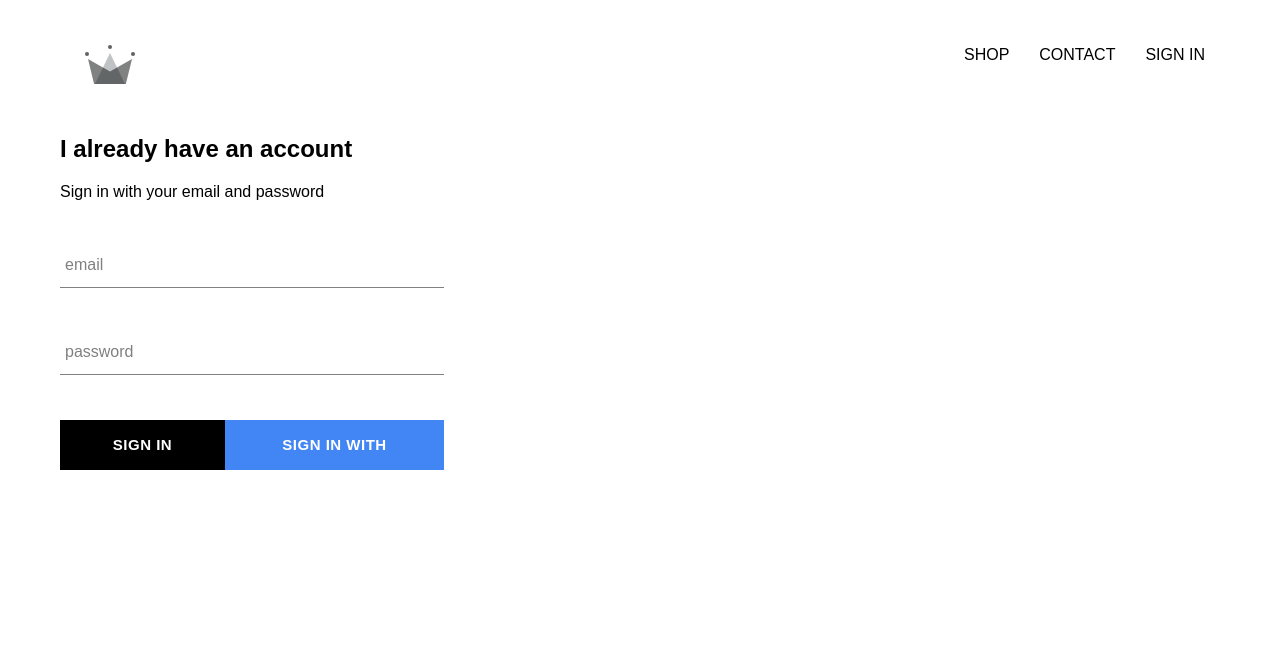
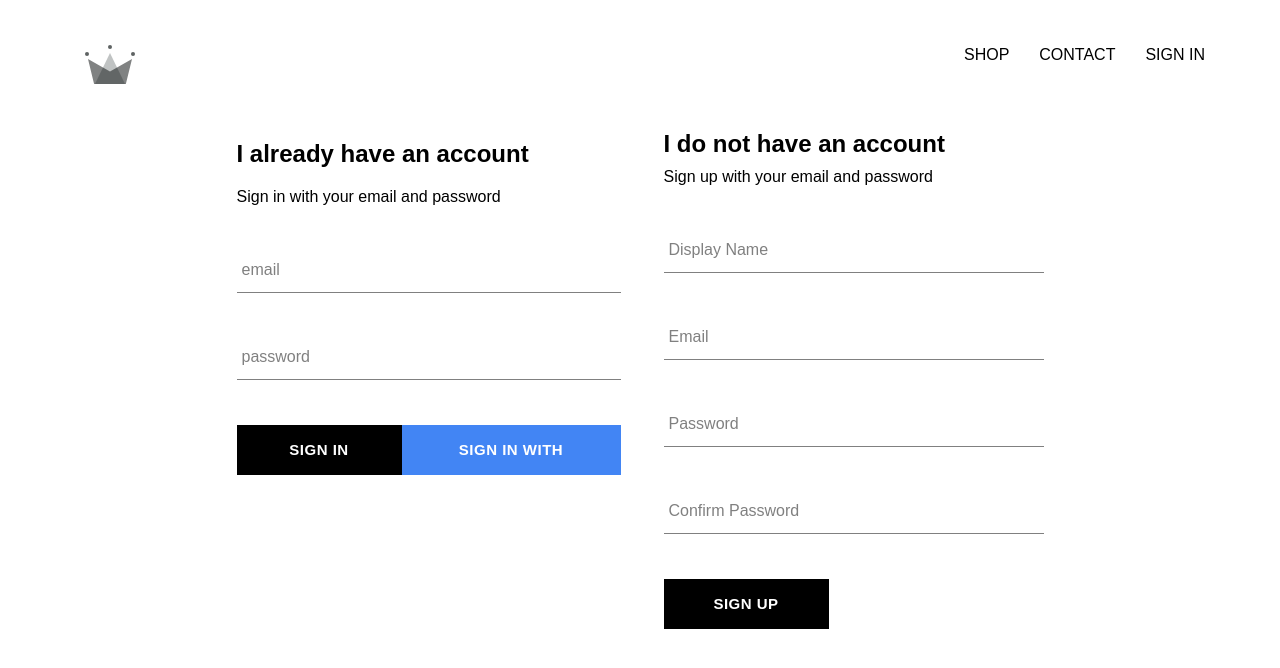
Before and after one commit to Fettabachi/crwn-clothing, a React (Create React App) app: page /signin in a window 1280 px wide. Shown: the top 668 px of the page. Built offline with nearby package versions, Linux system fonts and the light colour scheme; no server answers; a web font is replaced by a local one.

Commit message:
implemented firebase utils, included ability to store authenticated users into our firestorm database

```diff
--- a/src/App.js
+++ b/src/App.js
@@ -7,7 +7,7 @@
 import HomePage from "./pages/homepage/homepage.component";
 import ShopPage from "./pages/shop/shop.component";
 import SignInAndSignUpPage from "./pages/sign-in-and-sign-up/sign-in-and-sign-up.component";
-import { auth } from "./firebase/firebase.utils";
+import { auth, createUserProfileDocument } from "./firebase/firebase.utils";
 
 class App extends React.Component {
   constructor() {
@@ -18,13 +18,27 @@
     };
   }
 
-  unsubscribeFromAuth = null
+  unsubscribeFromAuth = null;
 
   componentDidMount() {
-    this.unsubscribeFromAuth = auth.onAuthStateChanged((user) => {
-      this.setState({ currentUser: user });
+    this.unsubscribeFromAuth = auth.onAuthStateChanged(async (userAuth) => {
+      if (userAuth) {
+        const userRef = await createUserProfileDocument(userAuth);
 
-      console.log(user);
+        userRef.onSnapshot((snapShot) => {
+          this.setState({
+            currentUser: {
+              id: snapShot.id,
+              ...snapShot.data(),
+            },
+          });
+
+          console.log(this.state);
+
+        });
+      }
+
+      this.setState({ currentUser: userAuth });
     });
   }
 
--- /dev/null
+++ b/src/components/sign-up/sign-up.component.jsx
@@ -0,0 +1,100 @@
+import React from "react";
+import FormInput from "../form-input/form-input.component";
+import CustomButton from "../custom-button/custom-button.component";
+import { auth, createUserProfileDocument } from "../../firebase/firebase.utils";
+import "./sign-up.styles.scss";
+
+class SignUp extends React.Component {
+  constructor(props) {
+    super(props);
+
+    this.state = {
+      displayName: "",
+      email: "",
+      password: "",
+      confirmPassword: "",
+    };
+  }
+
+  handleSubmit = async (event) => {
+    event.preventDefault();
+
+    const { displayName, email, password, confirmPassword } = this.state;
+
+    if (password !== confirmPassword) {
+      alert("The passwords don't match");
+      return;
+    }
+
+    try {
+      const { user } = await auth.createUserWithEmailAndPassword(
+        email,
+        password
+      );
+
+      await createUserProfileDocument(user, { displayName });
+
+      this.setState({
+        displayName: "",
+        email: "",
+        password: "",
+        confirmPassword: "",
+      });
+    } catch (error) {
+      console.error(error);
+    }
+  };
+
+  handleChange = (event) => {
+    const { name, value } = event.target;
+    this.setState({ [name]: value });
+  };
+
+  render() {
+    const { displayName, email, password, confirmPassword } = this.state;
+    return (
+      <div className="sign-up">
+        <h2 className="title">I do not have an account</h2>
+        <span>Sign up with your email and password</span>
+
+        <form className="sign-up-form" action="" onSubmit={this.handleSubmit}>
+          <FormInput
+            type="text"
+            name="displayName"
+            value={displayName}
+            onChange={this.handleChange}
+            label="Display Name"
+            required
+          />
+          <FormInput
+            type="email"
+            name="email"
+            value={email}
+            handleChange={this.handleChange}
+            label="Email"
+            required
+          />
+          <FormInput
+            name="password"
+            type="password"
+            value={password}
+            handleChange={this.handleChange}
+            label="Password"
+            required
+          />
+          <FormInput
+            name="confirmPassword"
+            type="password"
+            value={confirmPassword}
+            handleChange={this.handleChange}
+            label="Confirm Password"
+            required
+          />
+          <CustomButton type="submit">SIGN UP</CustomButton>
+        </form>
+      </div>
+    );
+  }
+}
+
+export default SignUp;
--- /dev/null
+++ b/src/components/sign-up/sign-up.styles.scss
@@ -0,0 +1,9 @@
+.sign-up {
+  display: flex;
+  flex-direction: column;
+  width: 380px;
+
+  .title {
+    margin: 10px 0;
+  }
+}
--- a/src/firebase/firebase.utils.js
+++ b/src/firebase/firebase.utils.js
@@ -1,6 +1,6 @@
-import firebase from 'firebase/app';
-import 'firebase/firestore';
-import 'firebase/auth';
+import firebase from "firebase/app";
+import "firebase/firestore";
+import "firebase/auth";
 
 const config = {
   apiKey: "AIzaSyDm5k5O6EAMmSNJoZXp8vGvt389-oqkeR0",
@@ -10,7 +10,33 @@
   storageBucket: "crwn-db-41bed.appspot.com",
   messagingSenderId: "411917513981",
   appId: "1:411917513981:web:6a58d59f8788b15732ba94",
-  measurementId: "G-6V595RFVPP"
+  measurementId: "G-6V595RFVPP",
+};
+
+export const createUserProfileDocument = async (userAuth, additionalData) => {
+  if (!userAuth) return;
+
+  const userRef = firestore.doc(`users/${userAuth.uid}`);
+
+  const snapShot = await userRef.get();
+
+  if (!snapShot.exists) {
+    const { displayName, email } = userAuth;
+    const createdAt = new Date();
+
+    try {
+      await userRef.set({
+        displayName,
+        email,
+        createdAt,
+        ...additionalData,
+      });
+    } catch (error) {
+      console.log("there was an error creating the user", error.message);
+    }
+  }
+
+  return userRef;
 };
 
 firebase.initializeApp(config);
@@ -19,7 +45,7 @@
 export const firestore = firebase.firestore();
 
 const provider = new firebase.auth.GoogleAuthProvider();
-provider.setCustomParameters({ prompt: 'select_account' });
+provider.setCustomParameters({ prompt: "select_account" });
 export const signInWithGoogle = () => auth.signInWithPopup(provider);
 
 export default firebase;
--- a/src/pages/sign-in-and-sign-up/sign-in-and-sign-up.component.jsx
+++ b/src/pages/sign-in-and-sign-up/sign-in-and-sign-up.component.jsx
@@ -1,9 +1,10 @@
 import React from "react";
 import SignIn from "../../components/sign-in/sign-in.component";
+import SignUp from "../../components/sign-up/sign-up.component";
 import "./sign-in-and-sign-up.styles.scss";
 
 const SignInAndSignUpPage = () => (
-  <div className="sign-in-and-sign-up"><SignIn /></div>
+  <div className="sign-in-and-sign-up"><SignIn /><SignUp /></div>
 );
 
 export default SignInAndSignUpPage;
--- a/src/pages/sign-in-and-sign-up/sign-in-and-sign-up.styles.scss
+++ b/src/pages/sign-in-and-sign-up/sign-in-and-sign-up.styles.scss
@@ -1,3 +1,10 @@
+.sign-in-and-sign-up {
+  width: 850px;
+  display: flex;
+  justify-content: space-around;
+  margin: 30px auto;
+}
+
 .sign-in {
   width: 30vw;
 }
```
